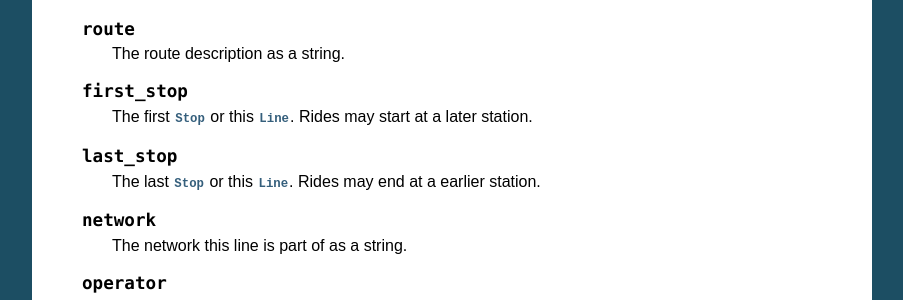
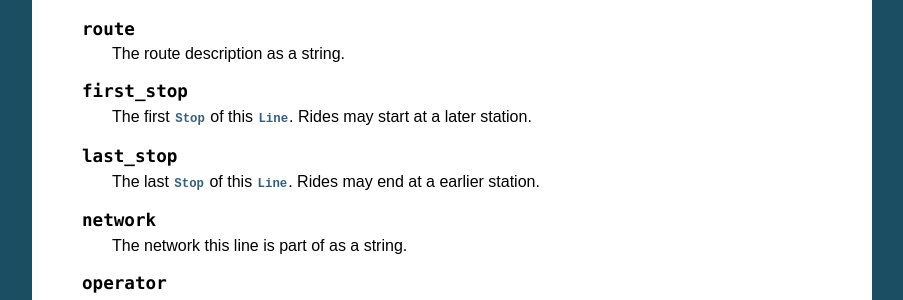
Before and after one commit to codingcatgirl/choo, a Sphinx documentation site: the page built from docs/transit/models.rst, in a window 1280 px wide and 900 px high, scrolled down 3410 px. Shown: the part 152-452 px from the top of the window, without its empty margins (198-1101 px from the left). Built offline with Sphinx 7.4.7, drawn with Linux system fonts in a browser that asks for light colours.

```diff
--- a/docs/transit/models.rst
+++ b/docs/transit/models.rst
@@ -217,11 +217,11 @@ Please note that nearly all attributes can also be ``None`` when the information
 
     .. attribute:: first_stop
 
-        The first :py:class:`Stop` or this :py:class:`Line`. Rides may start at a later station.
+        The first :py:class:`Stop` of this :py:class:`Line`. Rides may start at a later station.
 
     .. attribute:: last_stop
 
-        The last :py:class:`Stop` or this :py:class:`Line`. Rides may end at a earlier station.
+        The last :py:class:`Stop` of this :py:class:`Line`. Rides may end at a earlier station.
 
     .. attribute:: network
 
```
